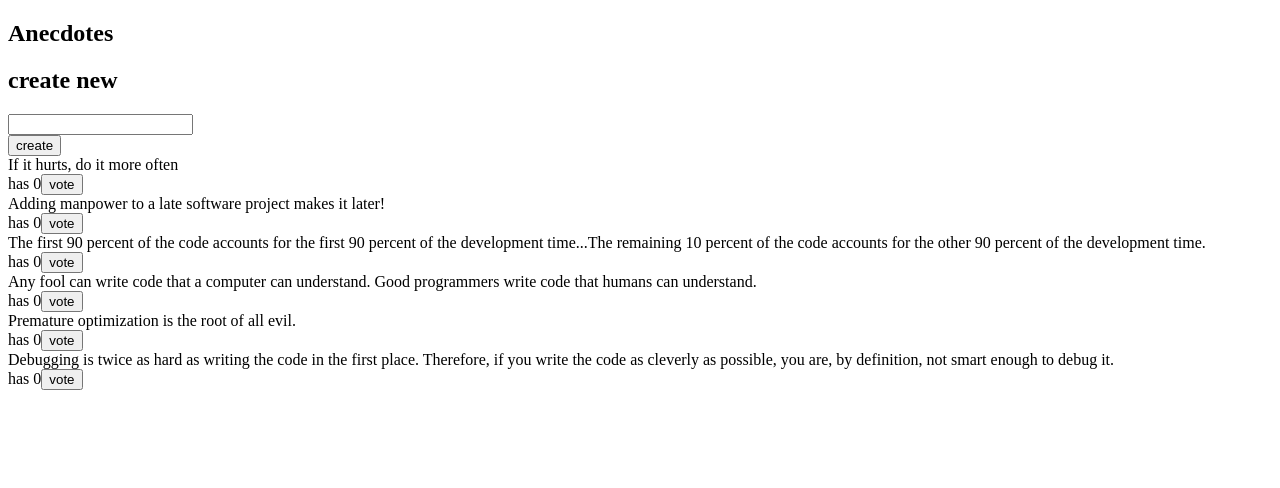
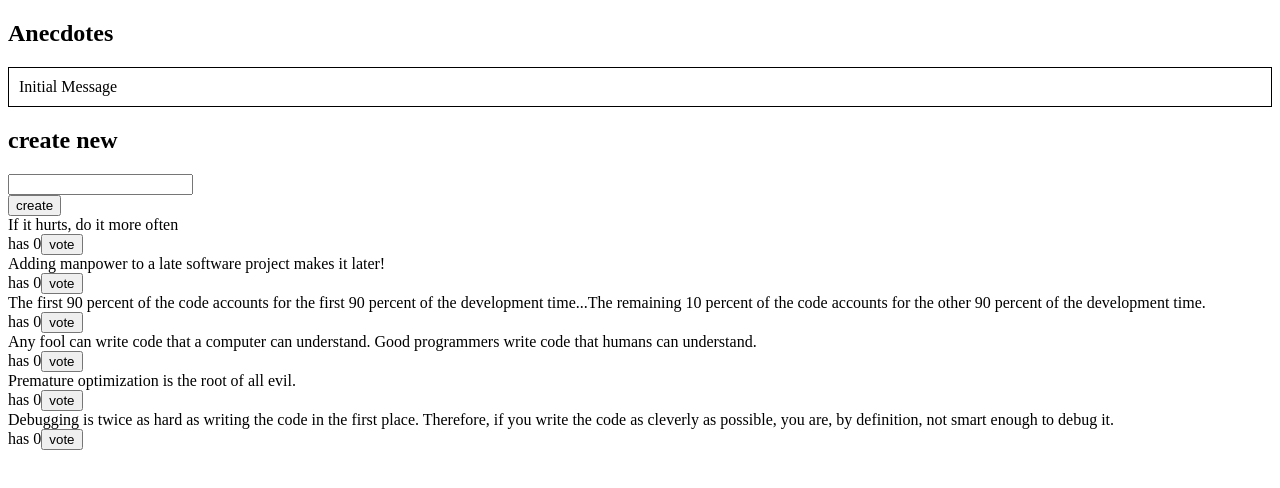
Before and after one commit to InstaFall/fsoSubmitPart6, a React (Create React App) app in the folder redux-anecdotes/: page / in a window 1280 px wide. Shown: the top 488 px of the page. Built offline with nearby package versions, Linux system fonts and the light colour scheme.

Commit message:
Commit exercise 6.10

```diff
--- a/redux-anecdotes/src/App.js
+++ b/redux-anecdotes/src/App.js
@@ -1,10 +1,12 @@
 import AnecdoteForm from './components/AnecdoteForm'
 import AnecdoteList from './components/AnecdoteList'
+import Notification from './components/Notification'
 
 const App = () => {
   return (
     <div>
       <h2>Anecdotes</h2>
+      <Notification />
       <AnecdoteForm />
       <AnecdoteList />
     </div>
--- a/redux-anecdotes/src/components/Notification.js
+++ b/redux-anecdotes/src/components/Notification.js
@@ -1,4 +1,7 @@
+import {useSelector} from "react-redux"
+
 const Notification = () => {
+  const notification = useSelector(state => state.notification)
   const style = {
     border: 'solid',
     padding: 10,
@@ -6,7 +9,7 @@
   }
   return (
     <div style={style}>
-      render here notification...
+      {notification}
     </div>
   )
 }
--- /dev/null
+++ b/redux-anecdotes/src/reducers/notificationReducer.js
@@ -0,0 +1,13 @@
+import {createSlice} from "@reduxjs/toolkit"
+
+const notificationSlice = createSlice({
+    name: "notification",
+    initialState: "Initial Message",
+    reducers: {
+        setMessage(state,action) {
+            state = action.payload
+        }
+    }
+})
+
+export default notificationSlice.reducer
--- a/redux-anecdotes/src/store.js
+++ b/redux-anecdotes/src/store.js
@@ -1,10 +1,14 @@
-import {configureStore} from "@reduxjs/toolkit"
+import {combineReducers, configureStore} from "@reduxjs/toolkit"
 import anecdoteReducer from "./reducers/anecdoteReducer"
+import notificationReducer from "./reducers/notificationReducer"
+
+const reducer = combineReducers({
+    anecdotes: anecdoteReducer,
+    notification: notificationReducer
+})
 
 const store = configureStore({
-    reducer: {
-        anecdotes: anecdoteReducer
-    }
+    reducer
 })
 
 export default store
```
